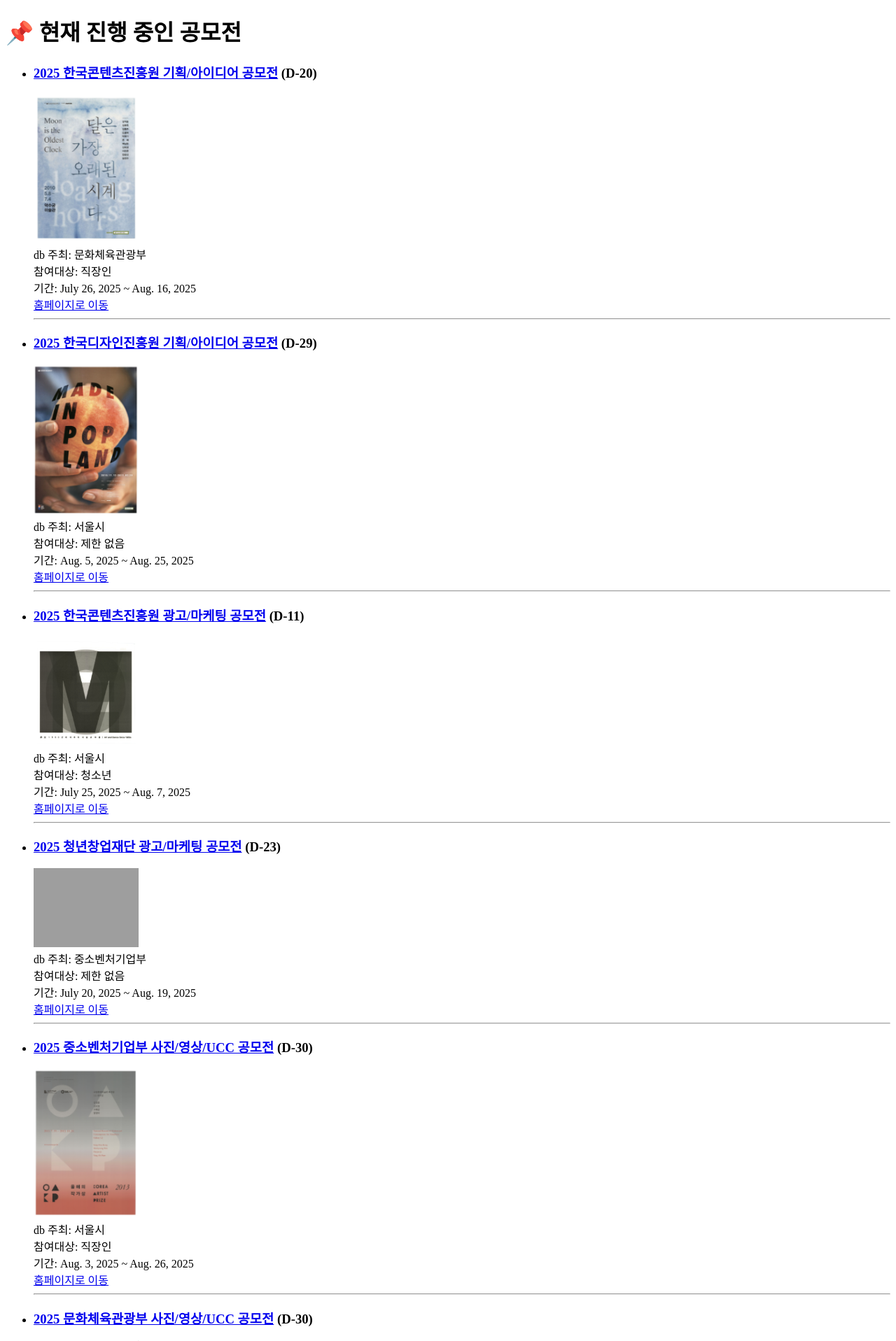
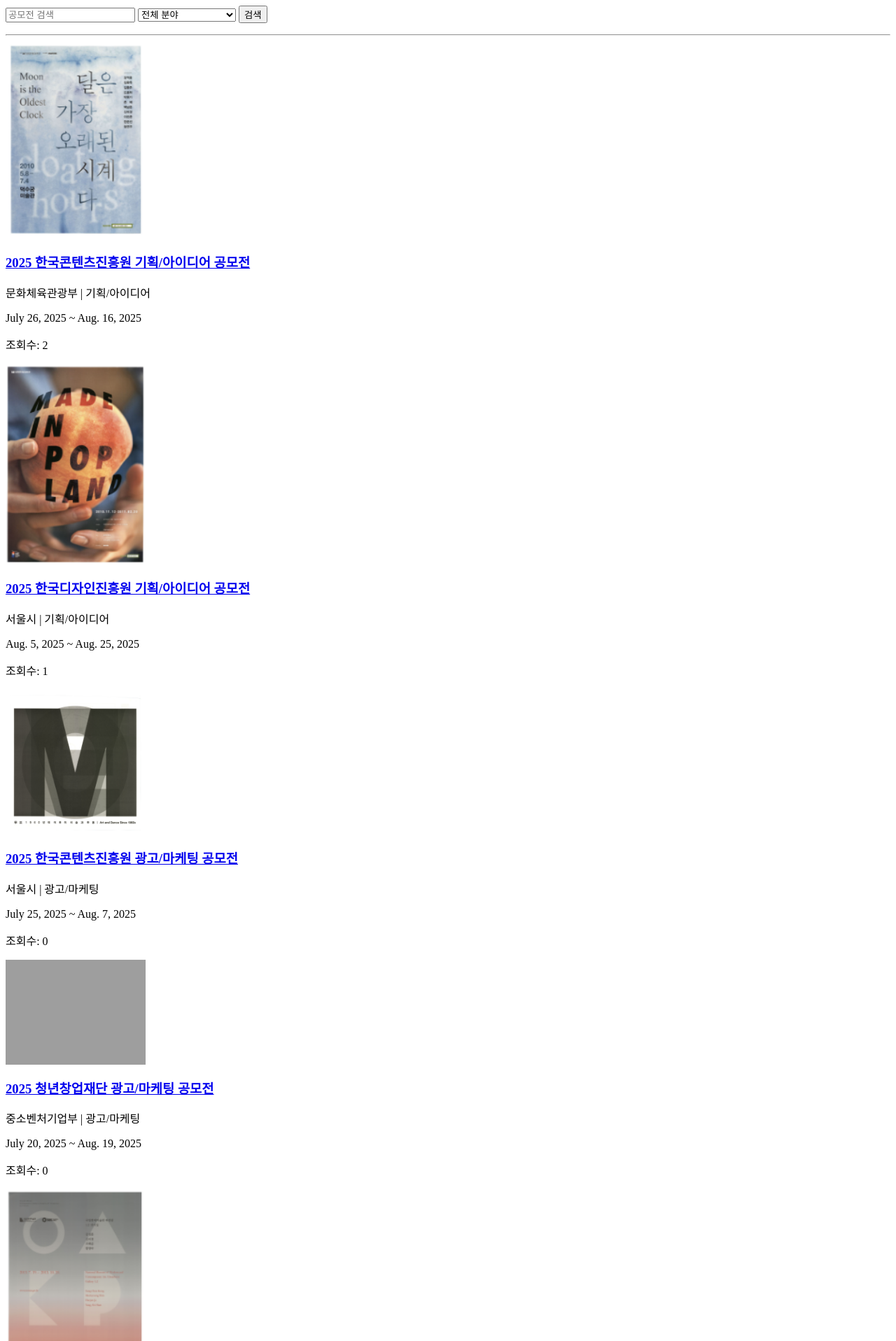
Before and after one commit to mooonga/urigongmo, a Django app: page /poster/ in a window 1280 px wide. Shown: the top 1917 px of the page at 70% size. Run offline with Django 5.2, Linux system fonts and the light colour scheme; data comes from the database, SQL or seed files in the repository; grey boxes are pictures that could not be loaded.

Commit message:
poster_list 함수 수정 : 검색 + 카테고리 필터 추가

```diff
--- a/poster/templates/poster/poster_list.html
+++ b/poster/templates/poster/poster_list.html
@@ -1,26 +1,28 @@
-{% load static %}
-<!DOCTYPE html>
-<html>
-<head>
-    <meta charset="UTF-8">
-    <title>공모전 리스트</title>
-</head>
-<body>
-    <h1>📌 현재 진행 중인 공모전</h1>
-    <ul>
-        {% for poster in posters %}
-            <li>
-                <h3><a href="{% url 'poster:poster_detail' poster.id %}">{{ poster.title }}</a> ({{ poster.d_day }})</h3>
-                <img src="{{ poster.image.url }}" alt="포스터" width="150"><br>db
-                주최: {{ poster.organization }}<br>
-                참여대상: {{ poster.target }}<br>
-                기간: {{ poster.start_date }} ~ {{ poster.end_date }}<br>
-                <a href="{{ poster.website }}" target="_blank">홈페이지로 이동</a>
-                <hr>
-            </li>
-        {% empty %}
-            <li>등록된 공모전이 없습니다.</li>
+<form method="get" class="search-bar">
+    <input type="text" name="q" placeholder="공모전 검색" value="{{ query }}">
+    <select name="category">
+        <option value="">전체 분야</option>
+        {% for c in categories %}
+            <option value="{{ c }}" {% if selected_category == c %}selected{% endif %}>{{ c }}</option>
         {% endfor %}
-    </ul>
-</body>
-</html>
+    </select>
+    <button type="submit">검색</button>
+</form>
+
+<hr>
+
+<div class="poster-list">
+    {% for p in posters %}
+        <div class="poster-card">
+            <a href="{% url 'poster:poster_detail' p.pk %}">
+                <img src="{{ p.image.url }}" alt="포스터 이미지" width="200">
+                <h3>{{ p.title }}</h3>
+            </a>
+            <p>{{ p.organization }} | {{ p.category }}</p>
+            <p>{{ p.start_date }} ~ {{ p.end_date }}</p>
+            <p>조회수: {{ p.views }}</p>
+        </div>
+    {% empty %}
+        <p>검색 결과가 없습니다.</p>
+    {% endfor %}
+</div>
--- a/poster/views.py
+++ b/poster/views.py
@@ -1,9 +1,35 @@
+# views.py
 from django.shortcuts import render, get_object_or_404
 from .models import Poster
+from django.db.models import Q
 
 def poster_list(request):
-    posters = Poster.objects.all().order_by('id')
-    return render(request, 'poster/poster_list.html', {'posters': posters})
+    query = request.GET.get('q', '')  # 검색어
+    selected_category = request.GET.get('category', '')  # 카테고리 필터
+
+    posters = Poster.objects.all()
+
+    # 검색 필터
+    if query:
+        posters = posters.filter(
+            Q(title__icontains=query) |
+            Q(organization__icontains=query) |
+            Q(description__icontains=query)
+        )
+
+    # 카테고리 필터
+    if selected_category:
+        posters = posters.filter(category=selected_category)
+
+    # 중복 없는 카테고리 목록
+    categories = Poster.objects.values_list('category', flat=True).distinct()
+
+    return render(request, 'poster/poster_list.html', {
+        'posters': posters.order_by('id'),
+        'query': query,
+        'selected_category': selected_category,
+        'categories': categories
+    })
 
 def poster_detail(request, pk):
     poster = get_object_or_404(Poster, pk=pk)
```
